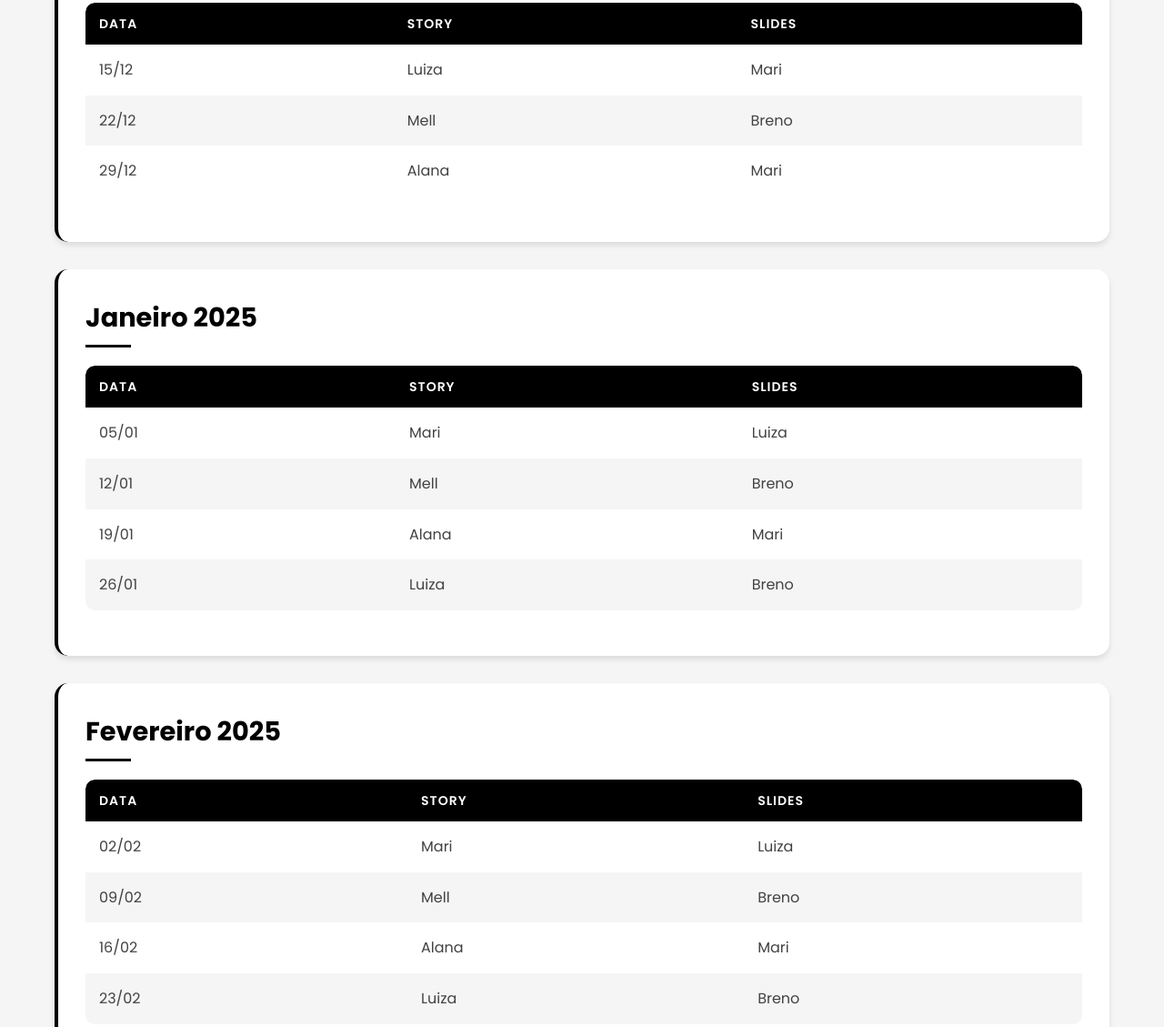
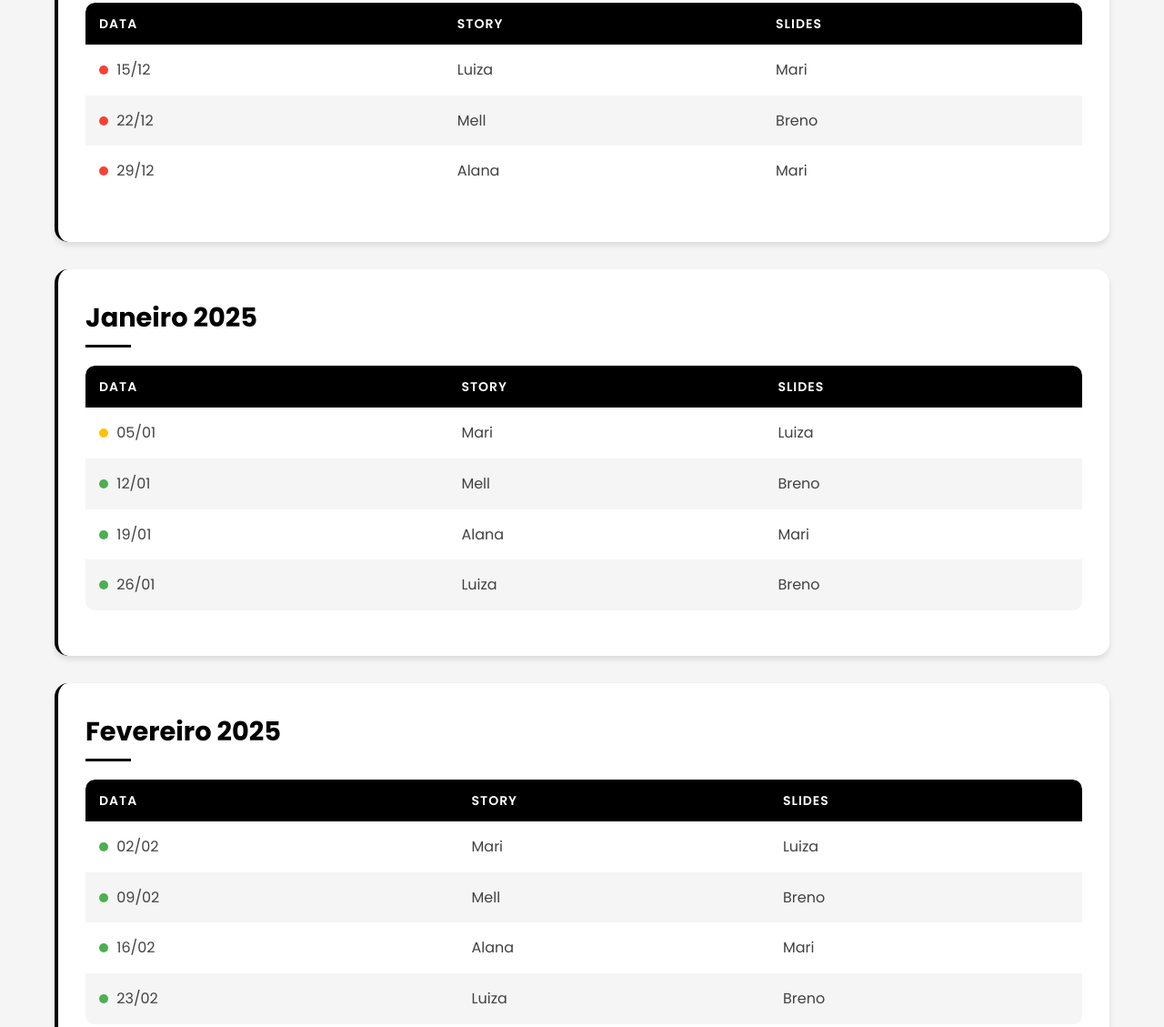
Before and after one commit to Bejoob/midiaccmv, a plain HTML site: page index.html in a window 1280 px wide. Shown: the part 924-2053 px from the top of the page at 91% size. Drawn offline with Linux system fonts and the light colour scheme.

Commit message:
adição de novos arquivos

```diff
--- a/index.html
+++ b/index.html
@@ -80,18 +80,18 @@
                         </tr>
                     </thead>
                     <tbody>
-                        <tr>
-                            <td>15/12</td>
+                        <tr data-date="2024-12-15">
+                            <td><span class="status-dot"></span> 15/12</td>
                             <td>Luiza</td>
                             <td>Mari</td>
                         </tr>
-                        <tr>
-                            <td>22/12</td>
+                        <tr data-date="2024-12-22">
+                            <td><span class="status-dot"></span> 22/12</td>
                             <td>Mell</td>
                             <td>Breno</td>
                         </tr>
-                        <tr>
-                            <td>29/12</td>
+                        <tr data-date="2024-12-29">
+                            <td><span class="status-dot"></span> 29/12</td>
                             <td>Alana</td>
                             <td>Mari</td>
                         </tr>
@@ -112,23 +112,23 @@
                         </tr>
                     </thead>
                     <tbody>
-                        <tr>
-                            <td>05/01</td>
+                        <tr data-date="2025-01-05">
+                            <td><span class="status-dot"></span> 05/01</td>
                             <td>Mari</td>
                             <td>Luiza</td>
                         </tr>
-                        <tr>
-                            <td>12/01</td>
+                        <tr data-date="2025-01-12">
+                            <td><span class="status-dot"></span> 12/01</td>
                             <td>Mell</td>
                             <td>Breno</td>
                         </tr>
-                        <tr>
-                            <td>19/01</td>
+                        <tr data-date="2025-01-19">
+                            <td><span class="status-dot"></span> 19/01</td>
                             <td>Alana</td>
                             <td>Mari</td>
                         </tr>
-                        <tr>
-                            <td>26/01</td>
+                        <tr data-date="2025-01-26">
+                            <td><span class="status-dot"></span> 26/01</td>
                             <td>Luiza</td>
                             <td>Breno</td>
                         </tr>
@@ -149,23 +149,23 @@
                         </tr>
                     </thead>
                     <tbody>
-                        <tr>
-                            <td>02/02</td>
+                        <tr data-date="2025-02-02">
+                            <td><span class="status-dot"></span> 02/02</td>
                             <td>Mari</td>
                             <td>Luiza</td>
                         </tr>
-                        <tr>
-                            <td>09/02</td>
+                        <tr data-date="2025-02-09">
+                            <td><span class="status-dot"></span> 09/02</td>
                             <td>Mell</td>
                             <td>Breno</td>
                         </tr>
-                        <tr>
-                            <td>16/02</td>
+                        <tr data-date="2025-02-16">
+                            <td><span class="status-dot"></span> 16/02</td>
                             <td>Alana</td>
                             <td>Mari</td>
                         </tr>
-                        <tr>
-                            <td>23/02</td>
+                        <tr data-date="2025-02-23">
+                            <td><span class="status-dot"></span> 23/02</td>
                             <td>Luiza</td>
                             <td>Breno</td>
                         </tr>
--- a/script.js
+++ b/script.js
@@ -26,3 +26,29 @@ function verificarDatasPassadas() {
 document.addEventListener('DOMContentLoaded', () => {
     verificarDatasPassadas();
 });
+
+document.addEventListener('DOMContentLoaded', function() {
+    const rows = document.querySelectorAll('tr[data-date]');
+    const today = new Date();
+
+    rows.forEach(row => {
+        const dateStr = row.getAttribute('data-date');
+        const date = new Date(dateStr);
+
+        // Calcula a diferença em dias
+        const diffTime = date.getTime() - today.getTime();
+        const diffDays = Math.ceil(diffTime / (1000 * 60 * 60 * 24));
+
+        // Remove classes existentes
+        row.classList.remove('status-past', 'status-current', 'status-future');
+
+        // Adiciona a classe apropriada
+        if (diffDays < 0) {
+            row.classList.add('status-past');
+        } else if (diffDays <= 7) {
+            row.classList.add('status-current');
+        } else {
+            row.classList.add('status-future');
+        }
+    });
+});
--- a/styles.css
+++ b/styles.css
@@ -401,3 +401,23 @@ section:nth-child(5) { animation-delay: 0.4s; }
         padding: 8px 12px;
     }
 }
+
+.status-dot {
+    display: inline-block;
+    width: 10px;
+    height: 10px;
+    border-radius: 50%;
+    margin-right: 5px;
+}
+
+.status-future .status-dot {
+    background-color: #4CAF50;  /* Verde */
+}
+
+.status-current .status-dot {
+    background-color: #FFC107;  /* Amarelo */
+}
+
+.status-past .status-dot {
+    background-color: #F44336;  /* Vermelho */
+}
```
